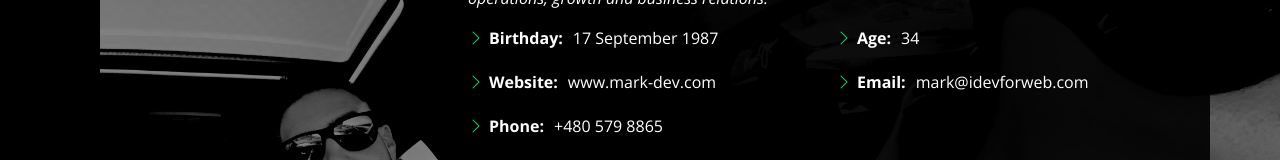
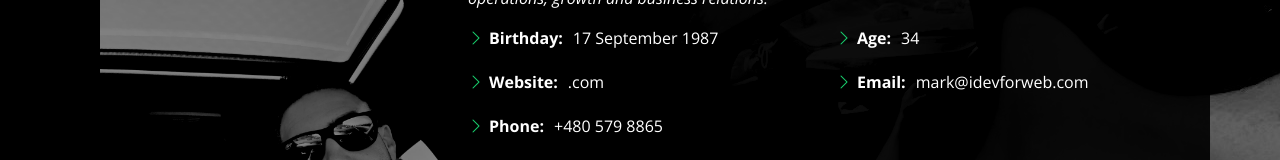
Before and after one commit to fitDizzle/eng-portfolio, a React (Create React App) app: page /about in a window 1280 px wide. Shown: the part 299-459 px from the top of the page. Built offline with nearby package versions, Linux system fonts and the light colour scheme.

Commit message:
fixed web domian link

```diff
--- a/src/components/about.jsx
+++ b/src/components/about.jsx
@@ -29,7 +29,7 @@ const About = () => {
                   </li>
                   <li>
                     <i className="bi bi-chevron-right"></i>{" "}
-                    <strong>Website:</strong> <span>www.mark-dev.com</span>
+                    <strong>Website:</strong> <span><www className="idevforweb"></www>.com</span>
                   </li>
                   <li>
                     <i className="bi bi-chevron-right"></i>{" "}
```
